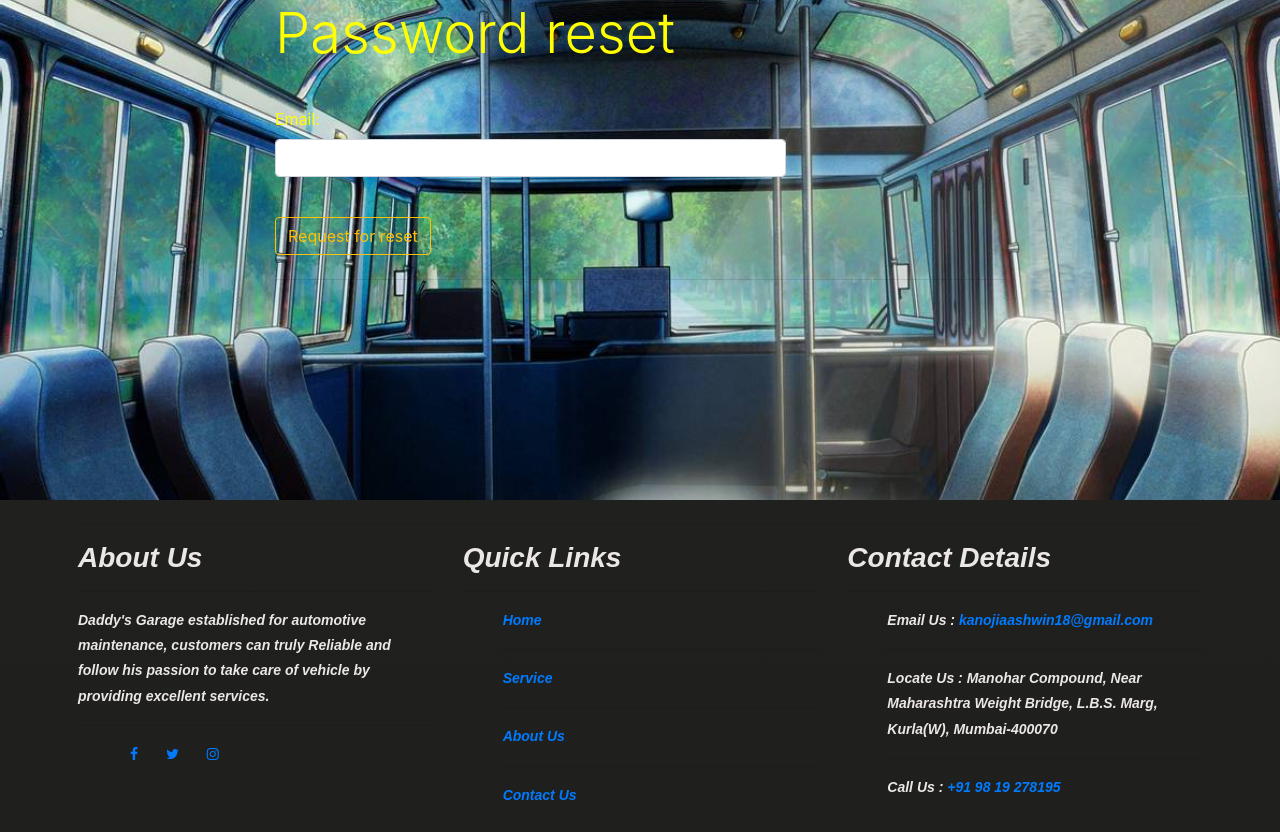
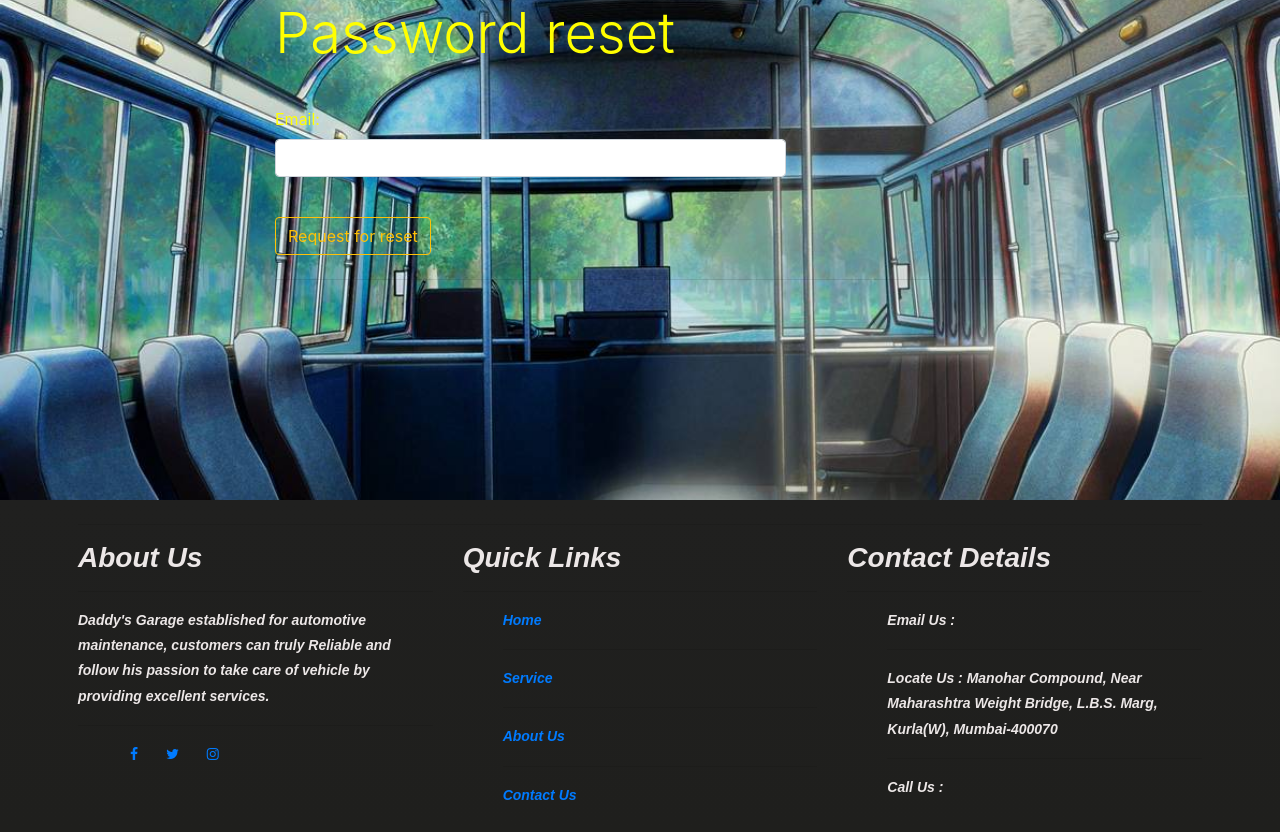
Before and after one commit to ashwin697/garagesystem, a Django app: page /reset_password/ in a window 1280 px wide. Shown: the part 66-898 px from the top of the page. Run offline with Django 3.2, Linux system fonts and the light colour scheme; some libraries are stand-ins or nearby versions.

Commit message:
Update base.html

```diff
--- a/templates/base.html
+++ b/templates/base.html
@@ -191,12 +191,12 @@ ul#links li{
 
         <ul style="list-style-type:none;">
 
-          <li>Email Us : <a href="mailto:kanojiaashwin18@gmail.com">kanojiaashwin18@gmail.com</a></li>
+          <li>Email Us : </li>
           <hr>
 
           <li>Locate Us : Manohar Compound, Near Maharashtra Weight Bridge, L.B.S. Marg, Kurla(W), Mumbai-400070 </li>
           <hr>
-          <li>Call Us : <a href="tel:+919819278195">+91 98 19 278195</a></li>
+          <li>Call Us : </li>
         </ul><!-- end links -->
       </div><!-- end clearfix -->
     </div><!-- end col -->
```
